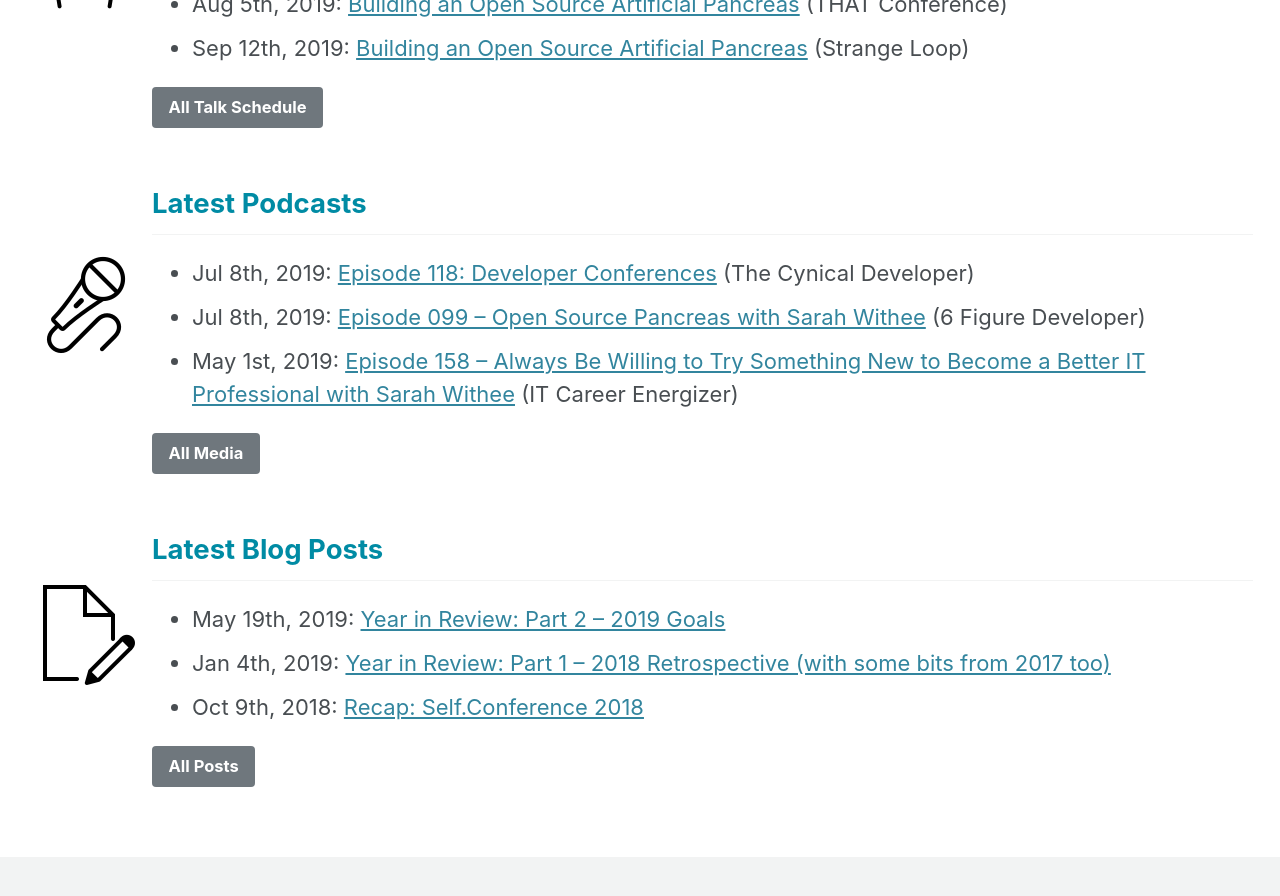
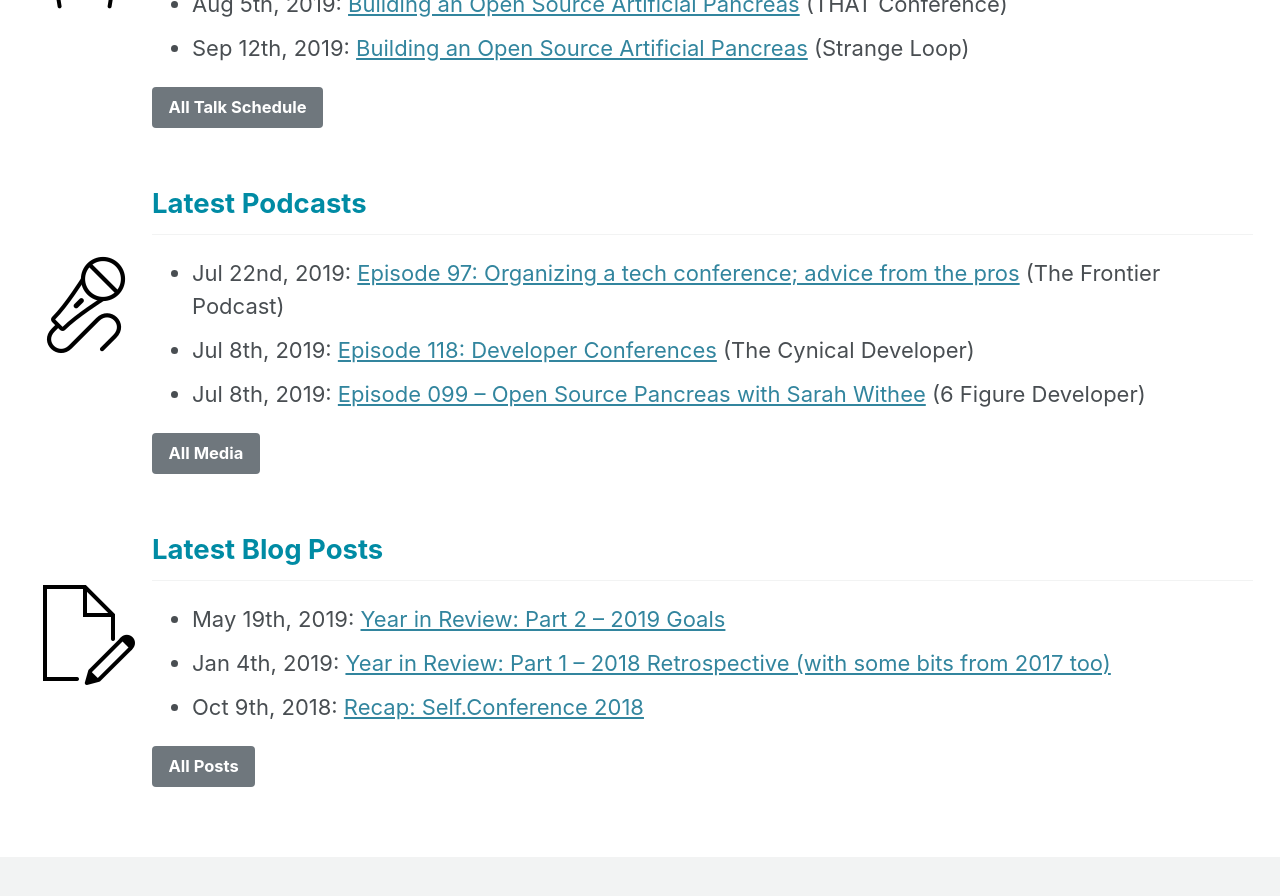
Before and after one commit to geekygirlsarah/geekygirlsarah.com, a Jekyll site: the page built from index.html, in a window 1280 px wide and 900 px high, scrolled down 1505 px. Shown: the top 896 px of the window. Built offline with Jekyll 4.4.1, drawn with Linux system fonts in a browser that asks for light colours; cached includes are drawn as plain includes; nearby versions of some CDN libraries; the list of posts is cut into pages by our own code; comment, search, counter and statistics services are not loaded.

Commit message:
Added The Frontier Podcast episode

```diff
--- a/_data/podcasts.yml
+++ b/_data/podcasts.yml
@@ -46,3 +46,7 @@
   episode: "Episode 118: Developer Conferences"
   url: https://cynicaldeveloper.com/podcast/118/
   date: 2019-07-08
+- show: "The Frontier Podcast"
+  episode: "Episode 97: Organizing a tech conference; advice from the pros"
+  url: https://www.gun.io/frontier/2019/episode-97
+  date: 2019-07-22
```
